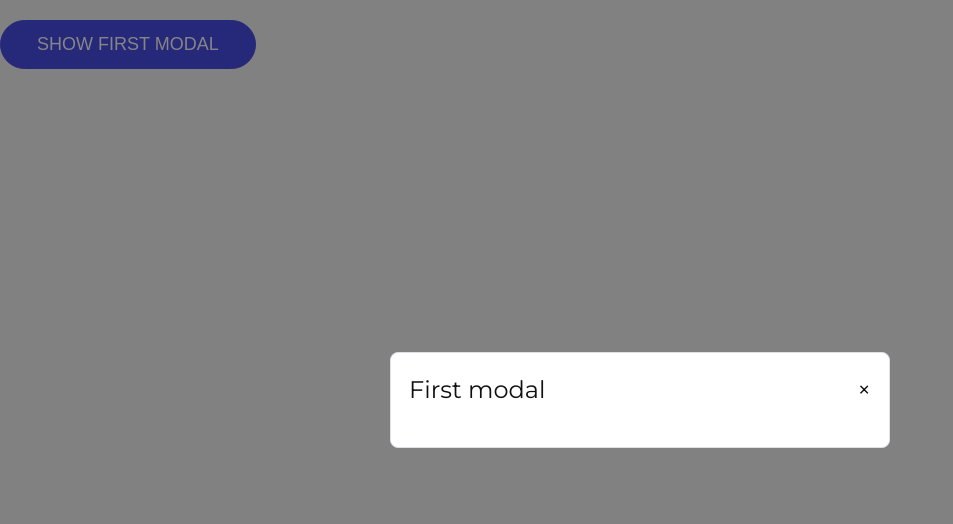
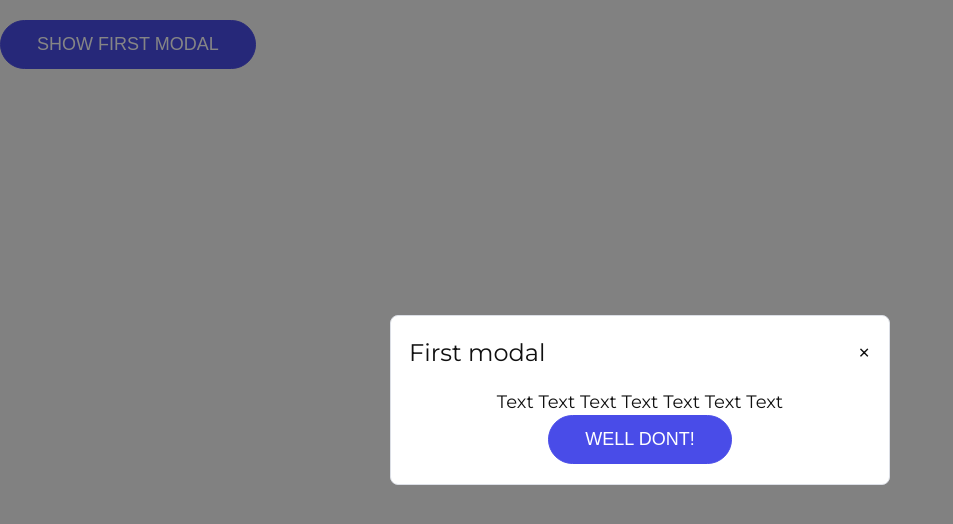
Before and after one commit to zmalakhov/tocode_06_modals, a Vue app: page / in a window 1280 px wide. Both pictures are taken after a click on the button "SHOW FIRST MODAL". Shown: the top 524 px of the page, without its empty margins (0-953 px from the left). Built offline with nearby package versions, Linux system fonts and the light colour scheme.

Commit message:
05 - Слоты <slot>magic</slot>

```diff
--- a/src/App.vue
+++ b/src/App.vue
@@ -10,7 +10,15 @@
                         title="First modal"
                         v-if="modalFirst"
                         @close="modalFirst = !modalFirst"
-                    ></modals>
+                    >
+                        <!-- body -->
+                        <div slot="body">
+                            <p> Text Text Text Text Text Text Text </p>
+                            <button class="btn btnPrimary" @click="modalFirst = !modalFirst">Well dont!</button>
+                        </div>
+
+
+                    </modals>
 
                 </div>
             </section>
--- a/src/components/Modal.vue
+++ b/src/components/Modal.vue
@@ -10,8 +10,10 @@
 
             <!-- body -->
             <div class="modal-body">
+                <slot name="body"> Default body </slot>
+            </div>
 
-            </div>
+
         </div>
     </div>
 </template>
```
